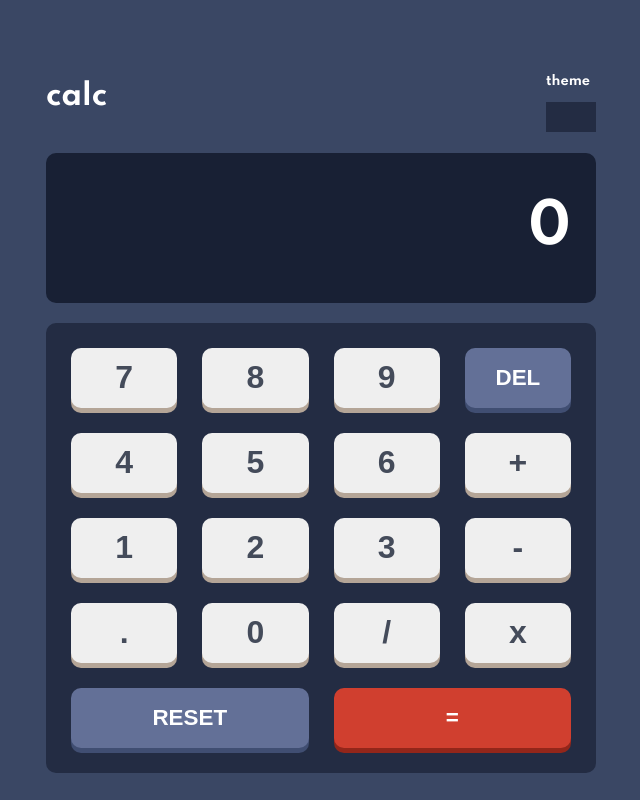
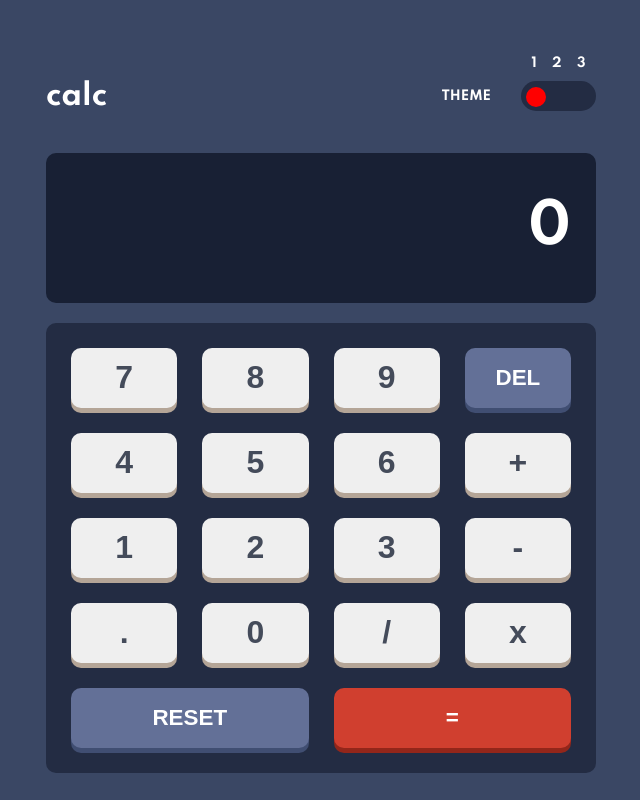
Before and after one commit to LenyPython/Calculator-project, a React (Create React App) app: page / in a window 1280 px wide. Shown: the whole page, without its empty margins (319-959 px from the left). Built offline with nearby package versions, Linux system fonts and the light colour scheme.

Commit message:
compolete theme changer component. onClick changes body data-theme to specific theme name

```diff
--- a/public/index.html
+++ b/public/index.html
@@ -11,7 +11,7 @@
 
 </head>
 
-<body theme='theme1'>
+<body data-theme='theme-1'>
   <div id="root">
   </div>
 </body>
--- a/src/App.css
+++ b/src/App.css
@@ -14,11 +14,11 @@ body {
   justify-content: center;
   align-items: center;
 }
-body[theme=theme2] {
+body[data-theme=theme-2] {
   --theme1-bg: #e6e6e6;
   --theme1-text: white;
 }
-body[theme=theme3] {
+body[data-theme=theme-3] {
   --theme1-bg: #160628;
   --theme1-text: white;
 }
--- a/src/App.scss
+++ b/src/App.scss
@@ -4,11 +4,11 @@
 body {
 	--theme1-bg: #{$mainBackground};
 	--theme1-text: #{$textWhite};
-	&[theme=theme2]{
+	&[data-theme=theme-2]{
 	--theme1-bg: #{$mainBackground2};
 	--theme1-text: #{$textWhite};
 	}
-	&[theme=theme3]{
+	&[data-theme=theme-3]{
 	--theme1-bg: #{$mainBackground3};
 	--theme1-text: #{$textWhite};
 	}
--- a/src/components/header/ThemeChanger.js
+++ b/src/components/header/ThemeChanger.js
@@ -1,10 +1,27 @@
 import React from 'react';
+import './themechanger.css'
 
 const ThemeChanger = () => {
+
+  const handleClick = event => {
+    let theme = event.target.innerText.toString()
+    document.body.dataset.theme = 'theme-' + theme
+    let slider = document.querySelector('#slider')
+    slider.className = ''
+
+    if (theme === '2') slider.className = 'pos-2'
+    if (theme === '3') slider.className = 'pos-3'
+  }
   return (
     <div id='changer'>
       <p>theme</p>
       <div className='themes'>
+        <div>
+          <button onClick={handleClick} className='theme-btn'>1</button>
+          <button onClick={handleClick} className='theme-btn'>2</button>
+          <button onClick={handleClick} className='theme-btn'>3</button>
+        </div>
+        <span id='slider'></span>
       </div>
     </div>
   )
--- /dev/null
+++ b/src/components/header/themechanger.css
@@ -0,0 +1,54 @@
+#changer {
+  --button-equals-background: red;
+  display: flex;
+  justify-content: center;
+  align-items: center;
+  text-transform: uppercase;
+}
+#changer .themes {
+  margin-left: 30px;
+  display: block;
+  width: 75px;
+  height: 30px;
+  border-radius: 15px;
+}
+#changer .themes div {
+  display: flex;
+  justify-content: space-evenly;
+  align-items: center;
+  position: relative;
+  top: 0;
+  left: 50%;
+  transform: translate(-50%, -120%);
+}
+#changer button {
+  all: unset;
+  cursor: pointer;
+  font-size: 0.4em;
+  margin: 5px;
+  background: transparent;
+  border: none;
+}
+
+#slider {
+  display: block;
+  width: 20px;
+  height: 20px;
+  background: var(--button-equals-background);
+  border-radius: 50%;
+  position: relative;
+  top: 5px;
+  left: 5px;
+  transform: translateY(-120%);
+  transition: all 0.3s;
+}
+#slider.pos-2 {
+  left: 50%;
+  transform: translate(-50%, -120%);
+}
+#slider.pos-3 {
+  left: 100%;
+  transform: translate(calc(-100% - 5px), -120%);
+}
+
+/*# sourceMappingURL=themechanger.css.map */
--- /dev/null
+++ b/src/components/header/themechanger.scss
@@ -0,0 +1,53 @@
+
+#changer{
+	--button-equals-background: red;
+	display: flex;
+	justify-content: center;
+	align-items: center;
+	text-transform: uppercase;
+	.themes {
+		margin-left: 30px;
+		display: block;
+		div{
+			display: flex;
+			justify-content: space-evenly;
+			align-items: center;
+			position: relative;
+			top: 0;
+			left: 50%;
+			transform: translate(-50%, -120%);
+		}
+		width: 75px;
+		height: 30px;
+		border-radius: 15px;
+	}
+	button{
+		all: unset;
+		cursor: pointer;
+		font-size: .4em;
+		margin: 5px;
+		background: transparent;
+		border: none;
+
+	}
+}
+#slider {
+	display: block;
+	width: 20px;
+	height: 20px;
+	background: var(--button-equals-background);
+	border-radius: 50%;
+	position: relative;
+	top: 5px;
+	left: 5px;
+	transform: translateY(-120%);
+	transition: all .3s;
+	&.pos-2 {
+		left: 50%;
+		transform: translate(-50%, -120%);
+	}
+	&.pos-3 {
+		left: 100%;
+		transform: translate(calc(-100% - 5px), -120%);
+	}
+}
--- a/src/components/keys/Keys.js
+++ b/src/components/keys/Keys.js
@@ -80,7 +80,7 @@ const Keys = ({calcMemo: {value, setValue, prevValue, setPrevValue}}) => {
   }
 
   return (
-    <div id='keys'>
+    <div id='keys' theme='theme2'>
       <button id='one' onClick={numberClick}>1</button>
       <button id='two' onClick={numberClick}>2</button>
       <button id='three' onClick={numberClick}>3</button>
--- a/src/variables.scss
+++ b/src/variables.scss
@@ -16,7 +16,7 @@ $keyShadowToggle: hsl(6, 70%, 34%);
 $keyBackgroundOther: hsl(30, 25%, 89%);
 $keyShadowOther: hsl(28, 16%, 65%);
 
-$textGrayish: hsl(221, 14%, 31%);
+$text: hsl(221, 14%, 31%);
 $textWhite: hsl(0, 0%, 100%);
 
 
@@ -29,7 +29,7 @@ $keyBackground2: hsl(185, 42%, 37%);
 $keyShadow2: hsl(185, 58%, 25%);
 
 $keyBackgroundToggle2: hsl(25, 98%, 40%);
-$keyShadow2: hsl(25, 99%, 27%);
+$keyShadowToggle2: hsl(25, 99%, 27%);
 
 $keyBackgroundOther2: hsl(45, 7%, 89%);
 $keyShadowOther2: hsl(35, 11%, 61%);
@@ -45,9 +45,9 @@ $keyBackground3: hsl(281, 89%, 26%);
 $keyShadow3: hsl(285, 91%, 52%);
 
 $keyBackgroundToggle3: hsl(176, 100%, 44%);
-$keyShadow3: hsl(177, 92%, 70%);
+$keyShadowToggle3: hsl(177, 92%, 70%);
 
-$keyBackground3: hsl(268, 47%, 21%);
+$keyBackgroundOther3: hsl(268, 47%, 21%);
 $keyShadowOther3: hsl(290, 70%, 36%);
 
 $text3: hsl(52, 100%, 62%);
```
